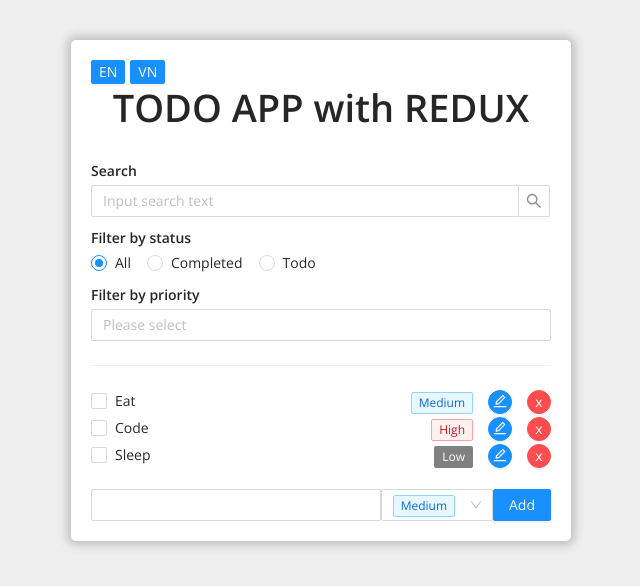
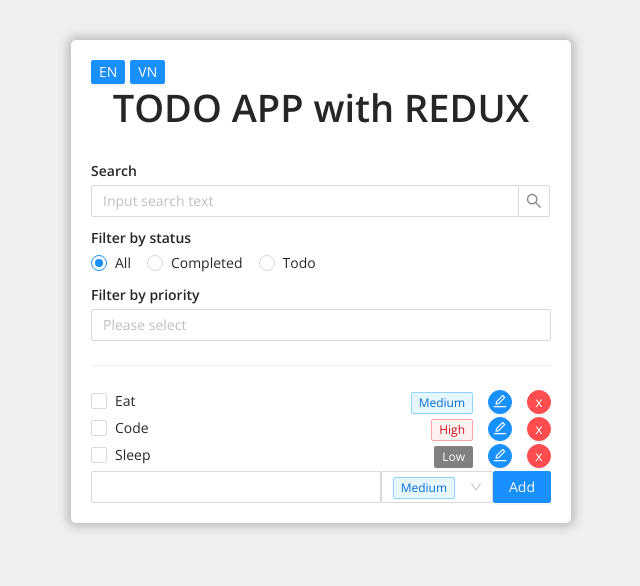
Before and after one commit to leanhvu21042001/redux-todo-app, a React (Create React App) app: page / in a window 1280 px wide. Shown: the top 586 px of the page, without its empty margins (319-959 px from the left). Built offline with nearby package versions, Linux system fonts and the light colour scheme.

Commit message:
splitting code

```diff
--- a/src/App.js
+++ b/src/App.js
@@ -1,15 +1,13 @@
-import { Button, Col, Divider, Row, Typography } from "antd";
-import { Trans, useTranslation } from "react-i18next";
+import { Divider } from "antd";
+import { lazy } from "react";
 
-import AddTodo from "./components/AddTodo";
-import Filters from "./components/Filter";
-import TodoList from "./components/TodoList";
-
-const { Title } = Typography;
+const AddTodo = lazy(() => import("./components/AddTodo"));
+const ChangeLanguage = lazy(() => import("./components/ChangeLanguage"));
+const Filters = lazy(() => import("./components/Filter"));
+const TodoList = lazy(() => import("./components/TodoList"));
+const AppTitle = lazy(() => import("./components/AppTitle"));
 
 function App() {
-  const { i18n } = useTranslation();
-
   return (
     <div
       style={{
@@ -24,51 +22,12 @@ function App() {
         borderRadius: 5,
       }}
     >
-      <div>
-        <Button
-          type="primary"
-          size="small"
-          shape="default"
-          onClick={() => {
-            i18n.changeLanguage("en");
-          }}
-        >
-          EN
-        </Button>
-
-        <Button
-          type="primary"
-          size="small"
-          shape="default"
-          style={{
-            marginLeft: 5,
-          }}
-          onClick={() => {
-            i18n.changeLanguage("vn");
-          }}
-        >
-          VN
-        </Button>
-      </div>
-      <Title style={{ textAlign: "center" }}>
-        <Trans i18nKey={"logo"} />
-      </Title>
+      <ChangeLanguage />
+      <AppTitle />
       <Filters />
       <Divider />
-      <Row style={{ height: "calc(100% - 40px)" }} gutter={[18, 18]}>
-        <Col
-          span={24}
-          style={{
-            maxHeight: "200px",
-            overflowY: "auto",
-          }}
-        >
-          <TodoList />
-        </Col>
-        <Col span={24}>
-          <AddTodo />
-        </Col>
-      </Row>
+      <TodoList />
+      <AddTodo />
     </div>
   );
 }
--- /dev/null
+++ b/src/components/AppTitle.js
@@ -0,0 +1,10 @@
+import Title from "antd/lib/typography/Title";
+import { Trans } from "react-i18next";
+
+export default function AppTitle() {
+  return (
+    <Title style={{ textAlign: "center" }}>
+      <Trans i18nKey={"logo"} />
+    </Title>
+  );
+}
--- /dev/null
+++ b/src/components/ChangeLanguage.js
@@ -0,0 +1,34 @@
+import { Button } from "antd";
+import { useTranslation } from "react-i18next";
+
+export default function ChangeLanguage() {
+  const { i18n } = useTranslation();
+  return (
+    <div>
+      <Button
+        type="primary"
+        size="small"
+        shape="default"
+        onClick={() => {
+          i18n.changeLanguage("en");
+        }}
+      >
+        EN
+      </Button>
+
+      <Button
+        type="primary"
+        size="small"
+        shape="default"
+        style={{
+          marginLeft: 5,
+        }}
+        onClick={() => {
+          i18n.changeLanguage("vn");
+        }}
+      >
+        VN
+      </Button>
+    </div>
+  );
+}
```
